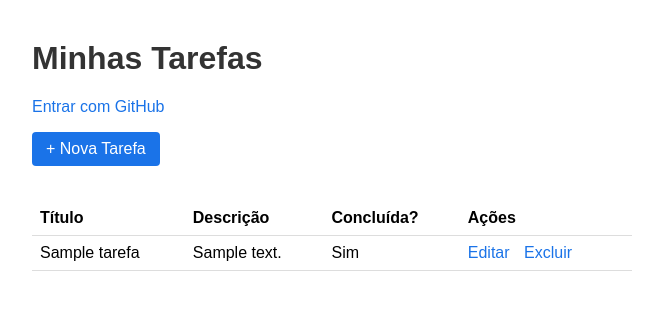
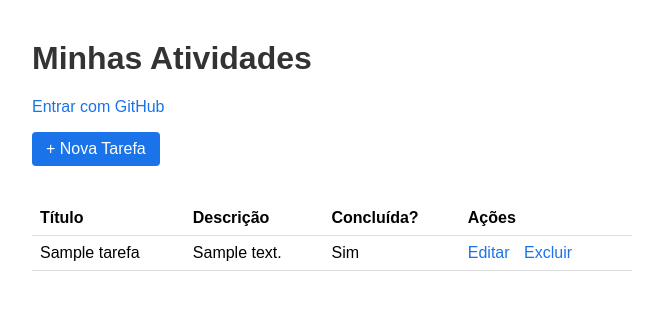
Before and after one commit to HenriquedeSouza21/python-azure-app, a Flask app: page / in a window 1280 px wide. Shown: the top 310 px of the page, without its empty margins (308-971 px from the left). Run offline with Flask 3, Linux system fonts and the light colour scheme; tables that the repository leaves empty hold one stand-in row (values such as "Sample post").

Commit message:
Update index.html

```diff
--- a/templates/index.html
+++ b/templates/index.html
@@ -13,7 +13,7 @@
     </style>
 </head>
 <body>
-    <h1>Minhas Tarefas</h1>
+    <h1>Minhas Atividades</h1>
     {% if session.get('user') %}
     <p>
         Olá, <strong>{{ session['user']['name'] or session['user']['login'] }}</strong>!
```
